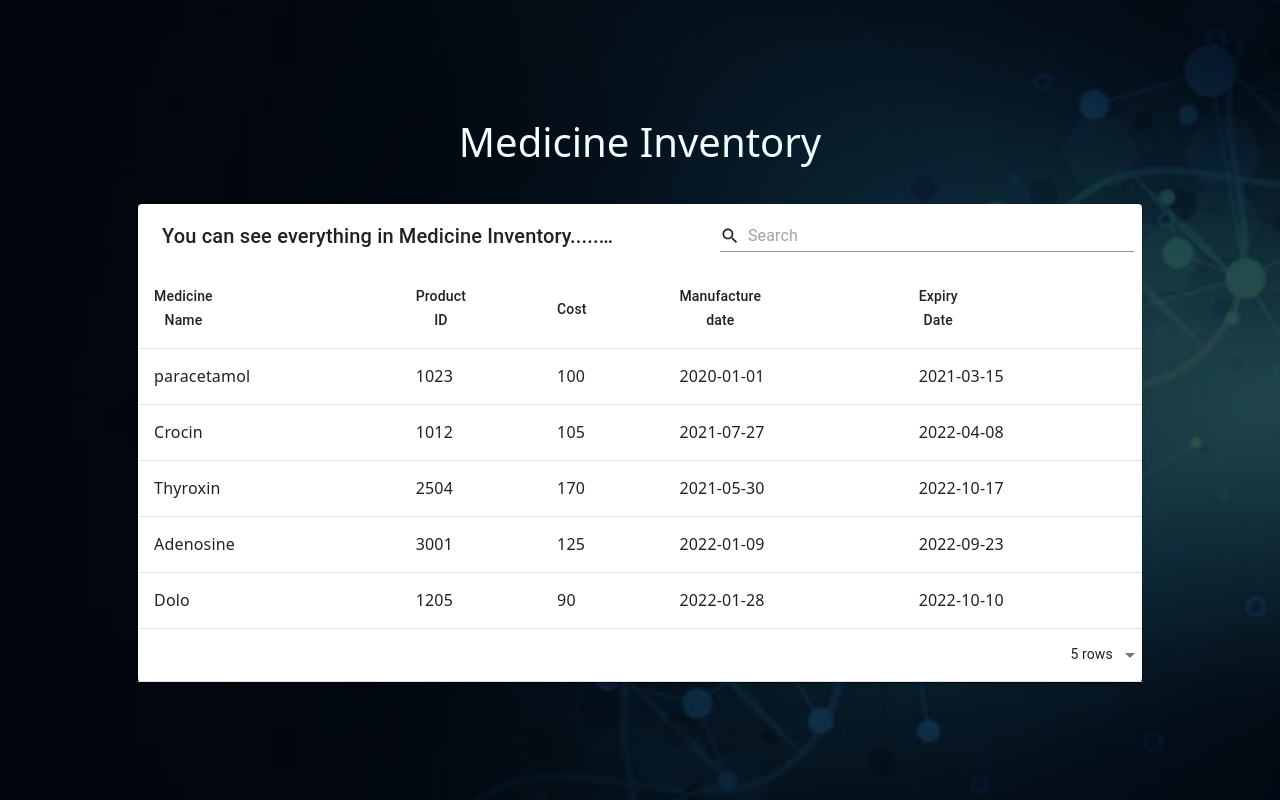
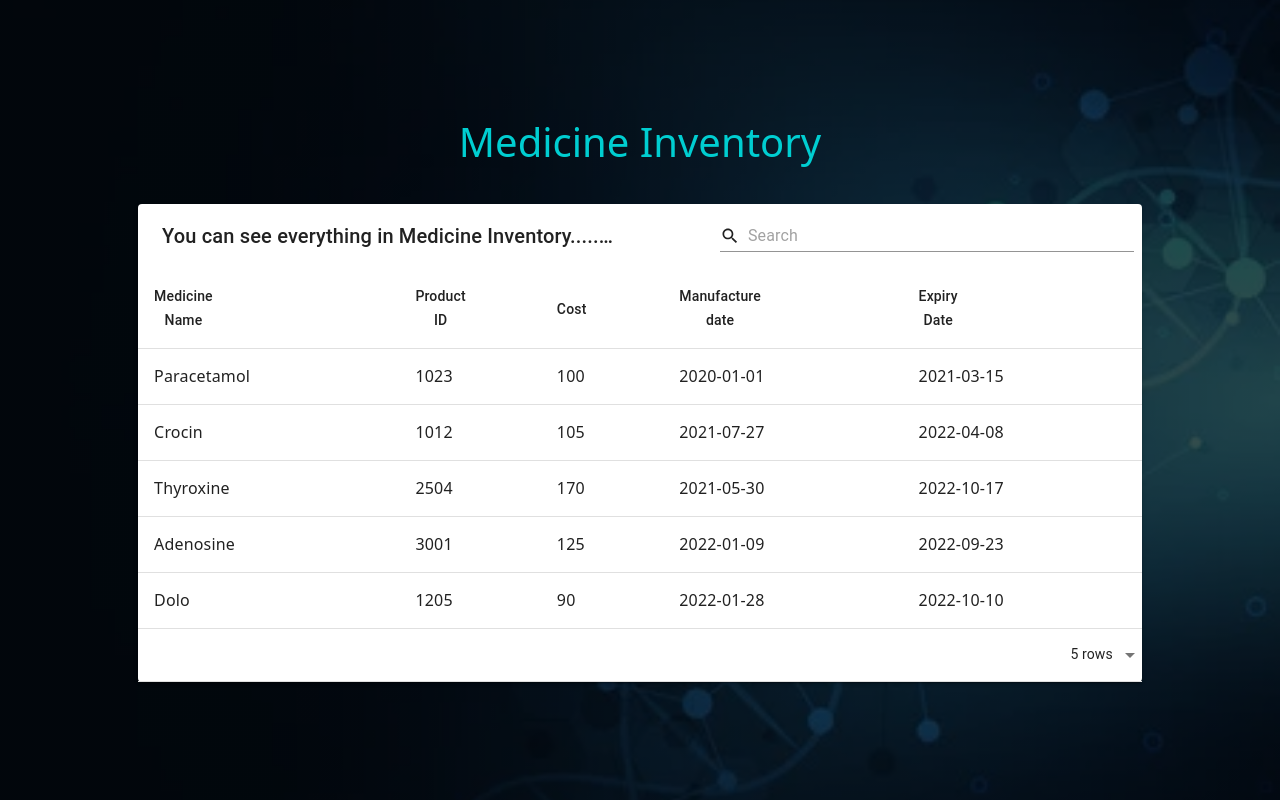
Before and after one commit to Manasha30/Pharmacy_Inventory, a React (Create React App) app in the folder pharmacy-react/: page /medicineInventory in a window 1280 px wide. Built offline with nearby package versions, Linux system fonts and the light colour scheme; no server answers.

Commit message:
Corrected spelling

```diff
--- a/pharmacy-react/src/components/MedicineInventory.jsx
+++ b/pharmacy-react/src/components/MedicineInventory.jsx
@@ -59,7 +59,7 @@ function MedicineInventory() {
   ]
   var data = [
     {
-      "medicinename": "paracetamol",
+      "medicinename": "Paracetamol",
       "Pid": "1023",
       "cost": "100",
       "mdate": "2020-01-01",
@@ -73,7 +73,7 @@ function MedicineInventory() {
         "edate":"2022-04-08"
     },
     {
-        "medicinename":"Thyroxin",
+        "medicinename":"Thyroxine",
         "Pid":"2504",
         "cost":"170",
         "mdate":"2021-05-30",
@@ -93,7 +93,7 @@ function MedicineInventory() {
         "cost":"90",
         "mdate":"2022-01-28",
         "edate":"2022-10-10"
-    },
+    }
 
 
 
--- a/pharmacy-react/src/components/product.css
+++ b/pharmacy-react/src/components/product.css
@@ -166,7 +166,7 @@
 .medical{
     font-size: 40px;
     padding-bottom: 30px;
-    color: azure;
+    color:darkturquoise;
 }
 .inventory{
     background-image: linear-gradient(rgba(0, 0, 0, 0.7), rgba(0, 0, 0, 0.7)), url("plus.jpg");
@@ -179,4 +179,5 @@
     width: 100%;
     height: 100vh;
     width: 100vw;
+
 }
```
